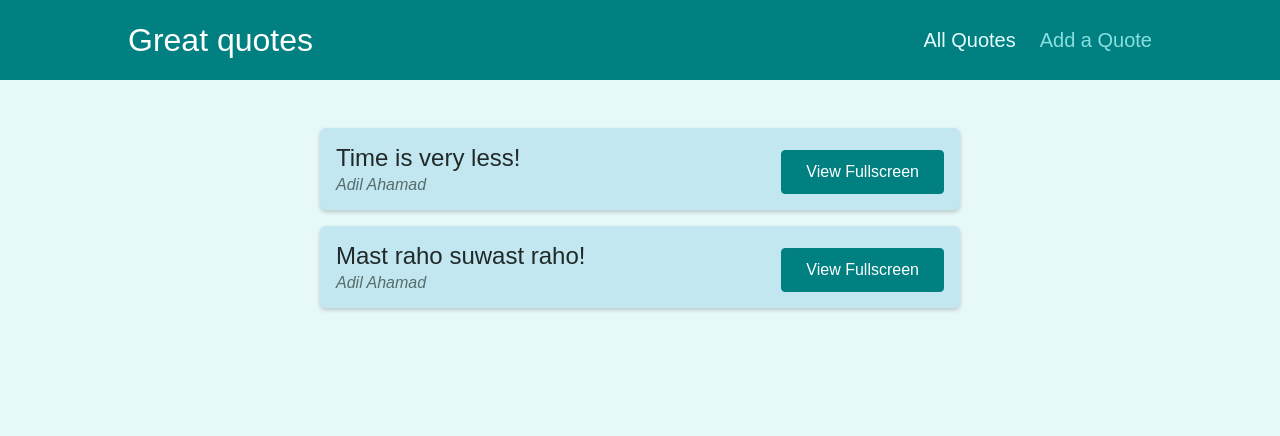
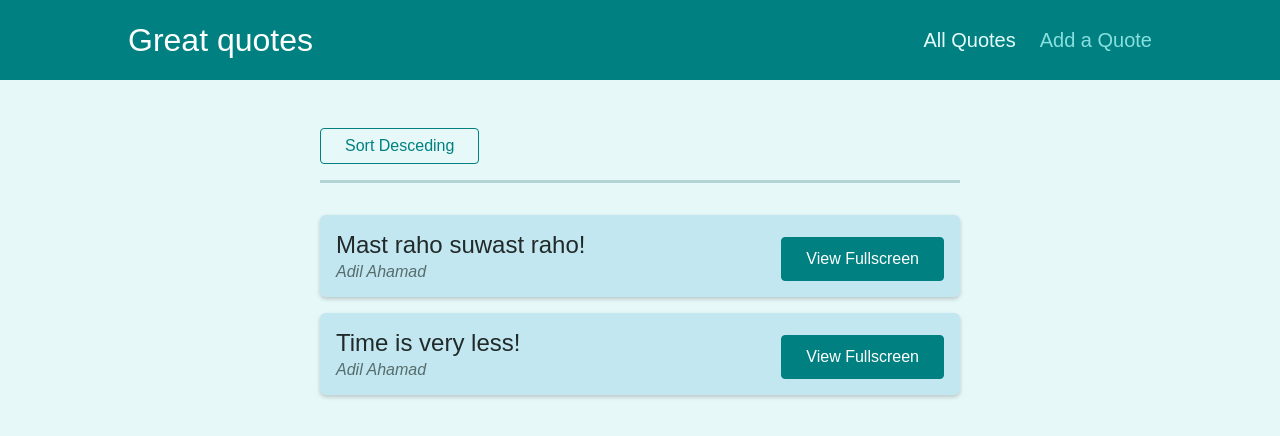
Before and after one commit to adilahamad786/best-quotes-app, a React (Create React App) app: page /quotes in a window 1280 px wide. Shown: the top 436 px of the page. Built offline with nearby package versions, Linux system fonts and the light colour scheme.

Commit message:
Adding sorting functionality with serching query.

```diff
--- a/src/components/pages/AllQuotes.js
+++ b/src/components/pages/AllQuotes.js
@@ -2,11 +2,11 @@
 import QuoteList from '../quotes/QuoteList';
 
 const DUMMY_QUOTES = [
-    { id : 'p1', author : "Adil Ahamad", text : "Time is very less!"},
-    { id : 'p2', author : "Adil Ahamad", text : "Mast raho suwast raho!"}
+  { id : 'p1', author : "Adil Ahamad", text : "Time is very less!"},
+  { id : 'p2', author : "Adil Ahamad", text : "Mast raho suwast raho!"}
 ];
 
-export const AllQuotes = () => {
+export const AllQuotes = (props) => {
   return (
     <QuoteList quotes={ DUMMY_QUOTES } />
   );
--- a/src/components/quotes/QuoteList.js
+++ b/src/components/quotes/QuoteList.js
@@ -1,13 +1,41 @@
 import { Fragment } from 'react';
+import { useLocation, useNavigate } from 'react-router-dom';
 
 import QuoteItem from './QuoteItem';
 import classes from './QuoteList.module.css';
 
+const sortQuotes = (quotes, ascending) => {
+  return quotes.sort((quoteA, quoteB) => {
+    if (ascending) {
+      return quoteA.id > quoteB.id ? 1 : -1;
+    } else {
+      return quoteA.id < quoteB.id ? 1 : -1;
+    }
+  })
+}
+
 const QuoteList = (props) => {
+
+  const location = useLocation();
+  const navigate = useNavigate();
+
+  const queryParams = new URLSearchParams(location.search);
+  const isSortingAscending = queryParams.get('sort') === 'asc';
+
+  const sortedQuotes = sortQuotes(props.quotes, isSortingAscending);
+
+  const changeSortingHandler = () => {
+    navigate('?sort='+(isSortingAscending ? 'desc' : 'asc'));
+  }
+
+
   return (
     <Fragment>
+      <div className={classes.sorting}>
+        <button onClick={changeSortingHandler}>{isSortingAscending ? "Sort Ascending" : "Sort Desceding"}</button>
+      </div>
       <ul className={classes.list}>
-        {props.quotes.map((quote) => (
+        {sortedQuotes.map((quote) => (
           <QuoteItem
             key={quote.id}
             id={quote.id}
```
